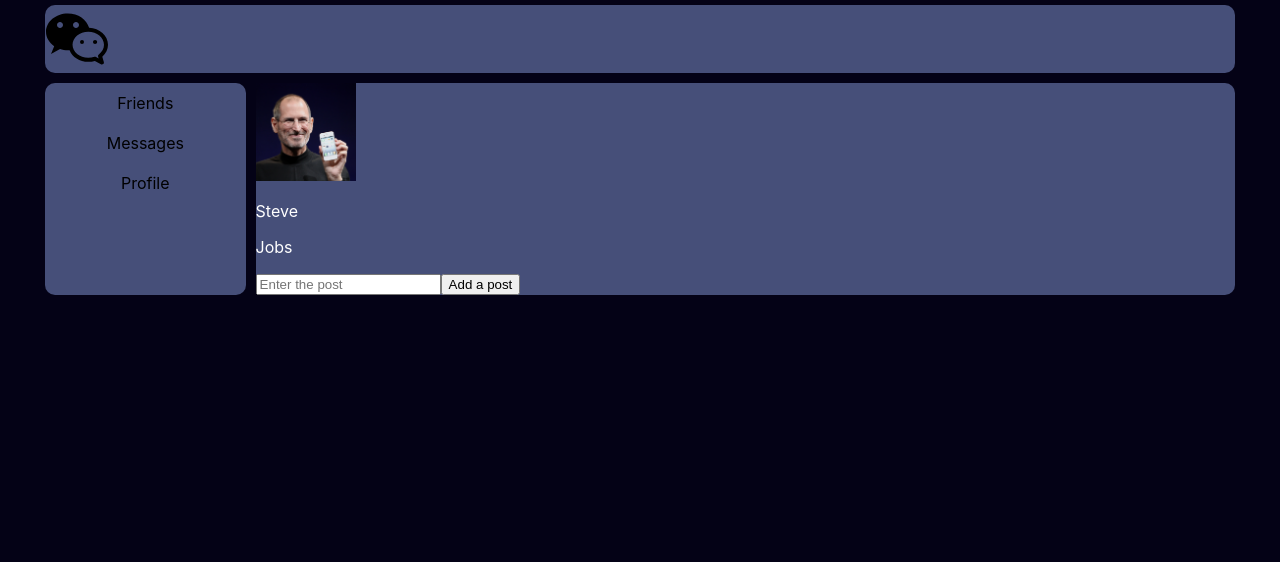
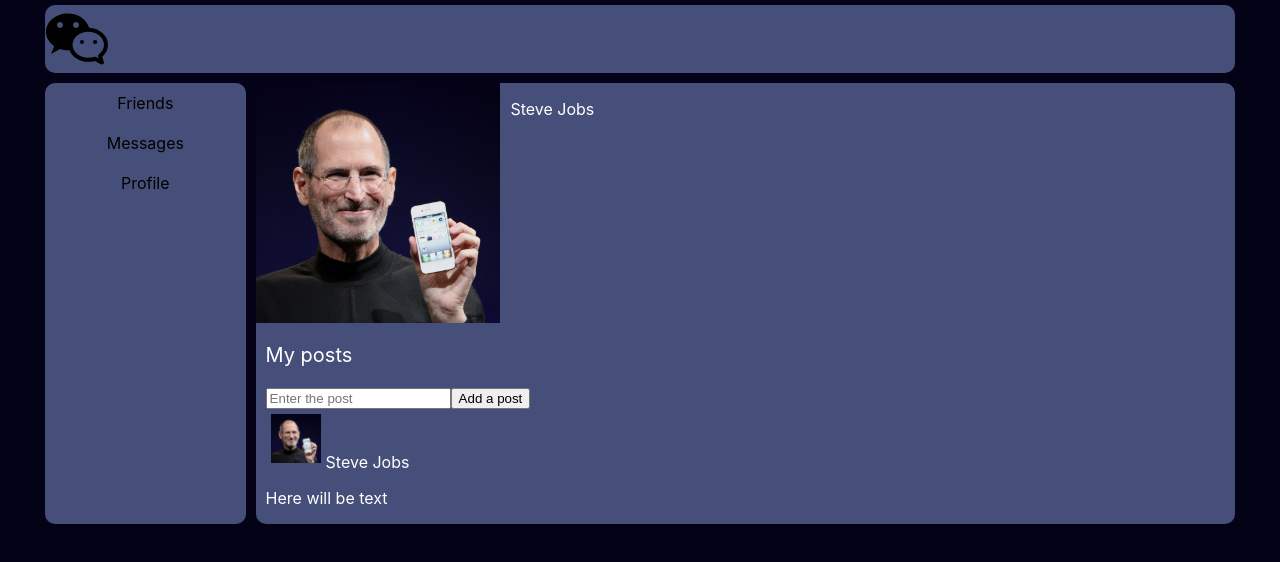
Before and after one commit to RedregeX/SocialNetwork, a React (Create React App) app: page /profile in a window 1280 px wide. Shown: the top 562 px of the page. Built offline with nearby package versions, Linux system fonts and the light colour scheme.

Commit message:
Added posts, changed size of pics

```diff
--- a/src/components/profile/Profile.css
+++ b/src/components/profile/Profile.css
@@ -1,3 +1,20 @@
 .steve{
-    width: 100px;
+    width: 25%;
+    margin-right: 10px;
 }
+.name{
+    width: 75%;
+}
+.aboutme{
+    display: flex;
+}
+.posts{
+    margin: 10px;
+}
+.ministeve{
+    width: 50px;
+    margin: 5px;
+}
+.myposts{
+    font-size: 20px;
+}
--- a/src/components/profile/Profile.jsx
+++ b/src/components/profile/Profile.jsx
@@ -6,12 +6,17 @@
         <div class = "profile">
             <div className="aboutme">
                 <img src={steve} alt="photo" class="steve"/>
-                <p>Steve</p>
-                <p>Jobs</p>
+                <p class="name">Steve Jobs</p>
             </div>
             <div className="posts">
+                <p class="myposts">My posts</p>
                 <input type="text" placeholder='Enter the post'/>
                 <button>Add a post</button>
+                <div className="post">
+                    <img src={steve} alt="miniphoto" class="ministeve"/>
+                    <span>Steve Jobs</span>
+                    <p>Here will be text</p>
+                </div>
             </div>
         </div>
     );
```
